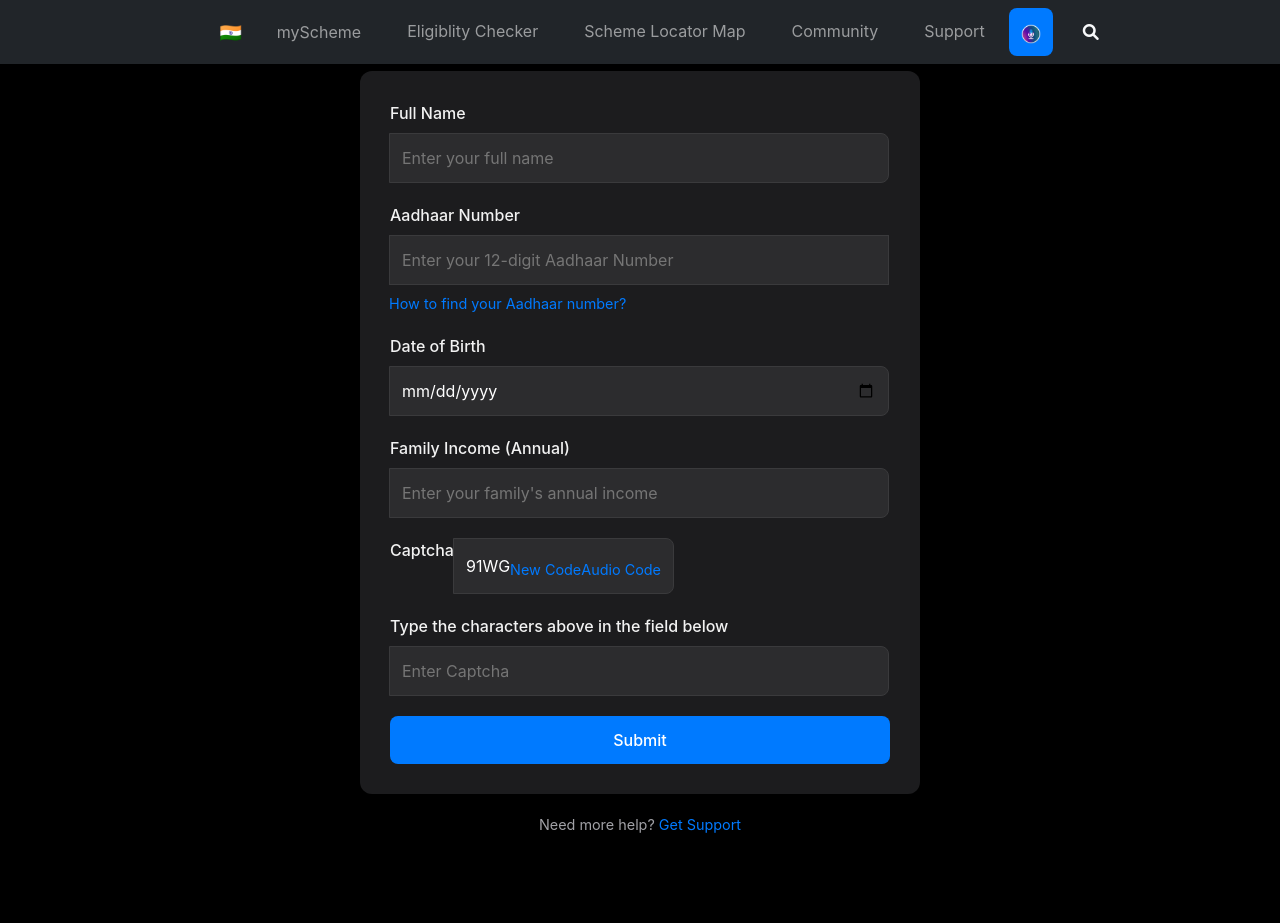
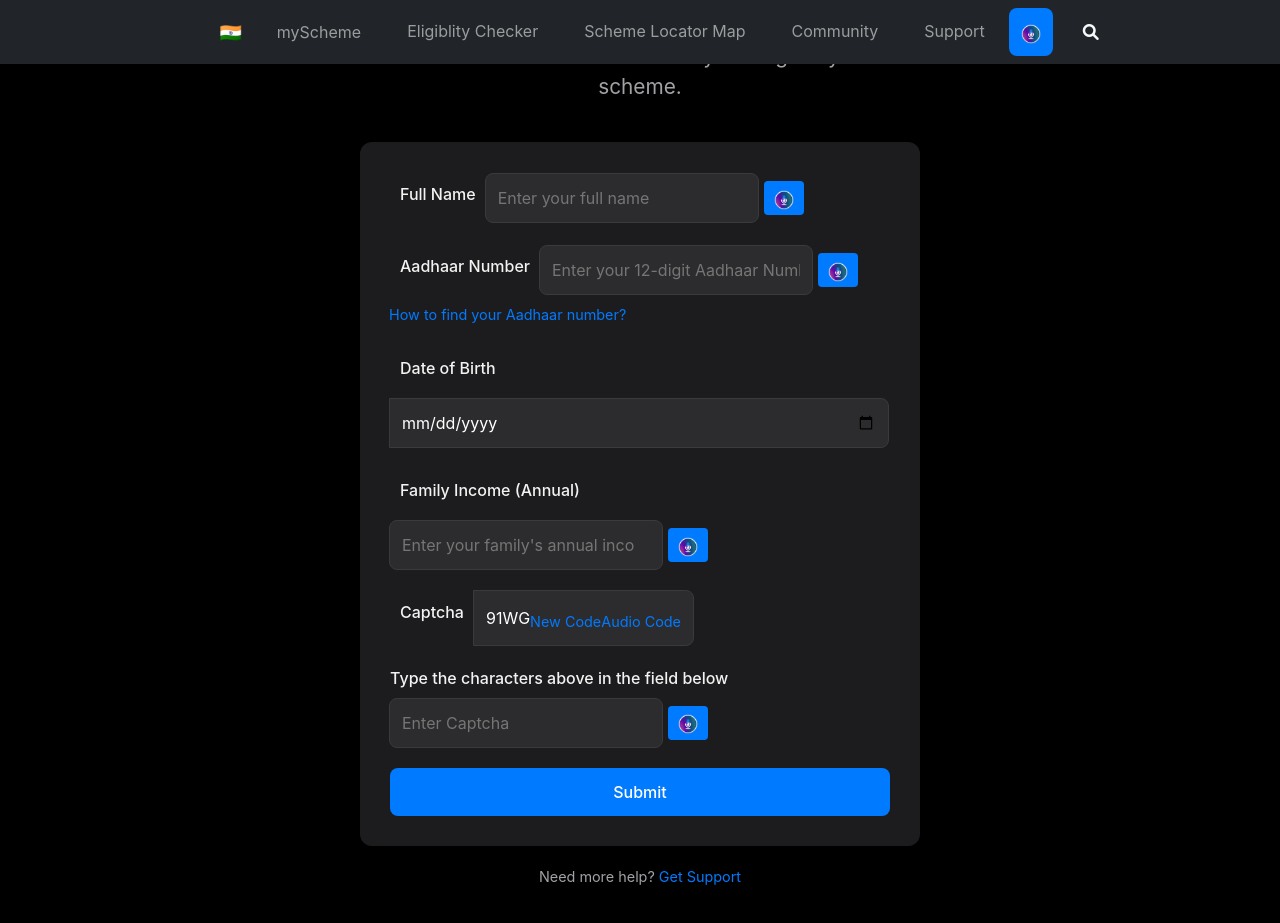
Before and after one commit to annoymouskundu/EY, a Django app: page /login/ in a window 1280 px wide. Before the commit the page ends 833 px from the top, so only its background shows below. Run offline with Django 5.2, Linux system fonts and the light colour scheme.

Commit message:
eligibilty page enhancement !!

```diff
--- a/Hello/static/styles/eligibility_checker.css
+++ b/Hello/static/styles/eligibility_checker.css
@@ -18,14 +18,15 @@
 }
 
 header h1 {
-    font-size: 2.5rem;
+    font-size: 3.3rem;
     font-weight: 600;
+    margin-top: 70px;
     margin-bottom: 10px;
     color: #ffffff;
 }
 
 header p {
-    font-size: 1rem;
+    font-size: 1.3rem;
     color: #a1a1a6;
     margin-bottom: 40px;
 }
@@ -35,12 +36,25 @@
     padding: 30px;
     border-radius: 12px;
     box-shadow: 0 8px 16px rgba(0, 0, 0, 0.8);
-    text-align: left;
+    text-align: center;
+}
+
+.center-text {
+    padding: 10px;
+    text-align: center; /* Center-align text */
+}
+
+.right-align {
+    text-align: right; /* Right-align text */
+    display: block; /* Ensure it takes up the full width */
+    margin-top: 8px; /* Add some margin to separate it from the input */
 }
 
 .input-group {
     margin-bottom: 20px;
+    text-align: left; /* Ensure input group text is left-aligned */
 }
+
 
 .input-group label {
     display: block;
--- a/Hello/templates/eligibility_checker.html
+++ b/Hello/templates/eligibility_checker.html
@@ -1,4 +1,3 @@
-
 {% extends 'base.html' %}
 
 {% block title %} Scheme_Checker {% endblock title %}
@@ -15,6 +14,26 @@
     <title>Check Eligibility</title>
     <link rel="stylesheet" href="{% static 'styles/eligibility_checker.css' %}">
     <script src="{% static 'js/eligibility_checker.js' %}" defer></script>
+    <style>
+        .input-with-mic {
+            display: flex;
+            align-items: center;
+        }
+
+        .mic-btn {
+            background-color: #007bff;
+            color: white;
+            border: none;
+            padding: 5px 10px;
+            margin-left: 5px;
+            cursor: pointer;
+            border-radius: 4px;
+        }
+
+        .mic-btn:hover {
+            background-color: #0056b3;
+        }
+    </style>
 </head>
 <body>
     <div class="container">
@@ -27,32 +46,47 @@
             <form id="eligibility-form">
                 <!-- Name -->
                 <div class="input-group">
-                    <label for="name">Full Name</label>
-                    <input type="text" id="name" name="name" placeholder="Enter your full name" required>
+                    <label for="name" class="center-text">Full Name</label>
+                    <div class="input-with-mic">
+                        <input type="text" id="name" name="name" placeholder="Enter your full name" required>
+                        <button type="button" class="mic-btn" onclick="startSpeechRecognition('name')">
+                            <img src="/static/icon/microphone.png" alt="Mic" width="20" />
+                        </button>
+                    </div>
                 </div>
 
                 <!-- Aadhaar -->
                 <div class="input-group">
-                    <label for="aadhaar">Aadhaar Number</label>
-                    <input type="text" id="aadhaar" name="aadhaar" placeholder="Enter your 12-digit Aadhaar Number" required>
-                    <a href="#">How to find your Aadhaar number?</a>
+                    <label for="aadhaar" class="center-text">Aadhaar Number</label>
+                    <div class="input-with-mic">
+                        <input type="text" id="aadhaar" name="aadhaar" placeholder="Enter your 12-digit Aadhaar Number" required>
+                        <button type="button" class="mic-btn" onclick="startSpeechRecognition('aadhaar')">
+                            <img src="/static/icon/microphone.png" alt="Mic" width="20" />
+                        </button>
+                    </div>
+                    <a href="#" class="right-align">How to find your Aadhaar number?</a>
                 </div>
 
                 <!-- Date of Birth -->
                 <div class="input-group">
-                    <label for="dob">Date of Birth</label>
+                    <label for="dob" class="center-text">Date of Birth</label>
                     <input type="date" id="dob" name="dob" required>
                 </div>
 
                 <!-- Family Income -->
                 <div class="input-group">
-                    <label for="income">Family Income (Annual)</label>
-                    <input type="number" id="income" name="income" placeholder="Enter your family's annual income" required>
+                    <label for="income" class="center-text">Family Income (Annual)</label>
+                    <div class="input-with-mic">
+                        <input type="number" id="income" name="income" placeholder="Enter your family's annual income " required>
+                        <button type="button" class="mic-btn" onclick="startSpeechRecognition('income')">
+                            <img src="/static/icon/microphone.png" alt="Mic" width="20" />
+                        </button>
+                    </div>
                 </div>
 
                 <!-- Captcha -->
                 <div class="input-group">
-                    <label for="captcha">Captcha</label>
+                    <label for="captcha" class="center-text">Captcha</label>
                     <div class="captcha">
                         <span>91WG</span>
                         <a href="#">New Code</a>
@@ -63,7 +97,12 @@
                 <!-- Captcha Input -->
                 <div class="input-group">
                     <label for="captcha-input">Type the characters above in the field below</label>
-                    <input type="text" id="captcha-input" name="captcha-input" placeholder="Enter Captcha" required>
+                    <div class="input-with-mic">
+                        <input type="text" id="captcha-input" name="captcha-input" placeholder="Enter Captcha" required>
+                        <button type="button" class="mic-btn" onclick="startSpeechRecognition('captcha-input')">
+                            <img src="/static/icon/microphone.png" alt="Mic" width="20" />
+                        </button>
+                    </div>
                 </div>
 
                 <!-- Submit Button -->
@@ -75,9 +114,63 @@
             <p>Need more help? <a href="#">Get Support</a></p>
         </footer>
     </div>
+
+    <script>
+        // Initialize SpeechRecognition API
+        const recognition = new (window.SpeechRecognition || window.webkitSpeechRecognition)();
+        recognition.interimResults = true; // Show partial results
+        recognition.continuous = false;    // Stop after capturing input for one field
+
+        let currentInputField = null; // Track the current field being filled
+
+        // Function to start speech recognition for a specific field
+        function startSpeechRecognition(inputFieldId) {
+            currentInputField = document.getElementById(inputFieldId);
+
+            // Show the dialog box
+            const speechDialog = document.getElementById('speech-dialog');
+            const statusDiv = document.getElementById('status');
+            const transcriptionDiv = document.getElementById('transcription');
+
+            speechDialog.style.display = 'block';
+            statusDiv.textContent = 'Listening...';
+            transcriptionDiv.textContent = '';
+
+            // Start speech recognition
+            recognition.start();
+
+            recognition.onresult = (event) => {
+                let transcript = '';
+                for (let i = event.resultIndex; i < event.results.length; i++) {
+                    transcript += event.results[i][0].transcript;
+                }
+
+                // Update the transcription text in the dialog box
+                transcriptionDiv.textContent = transcript;
+
+                // Populate the input field with the final result
+                if (event.results[event.results.length - 1].isFinal) {
+                    currentInputField.value = transcript.trim();
+                    statusDiv.textContent = 'Done!';
+                }
+            };
+
+            recognition.onerror = (event) => {
+                console.error('Error occurred in speech recognition: ', event.error);
+                statusDiv.textContent = 'Error: ' + event.error;
+            };
+
+            recognition.onend = () => {
+                statusDiv.textContent = 'Stopped listening.';
+                setTimeout(() => {
+                    speechDialog.style.display = 'none';
+                }, 1000); // Hide dialog after 1 second
+            };
+        }
+    </script>
+
 </body>
 </html>
 
 
-
 {% endblock body %}
```
Also changed, not shown: Hello/templates/base.html (+24 -38 lines).
